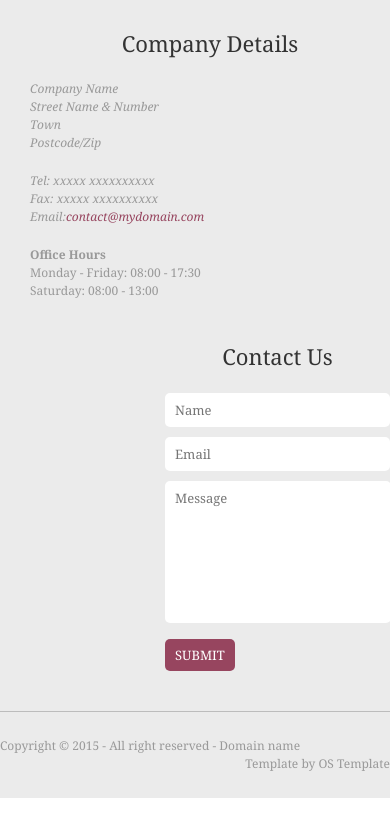
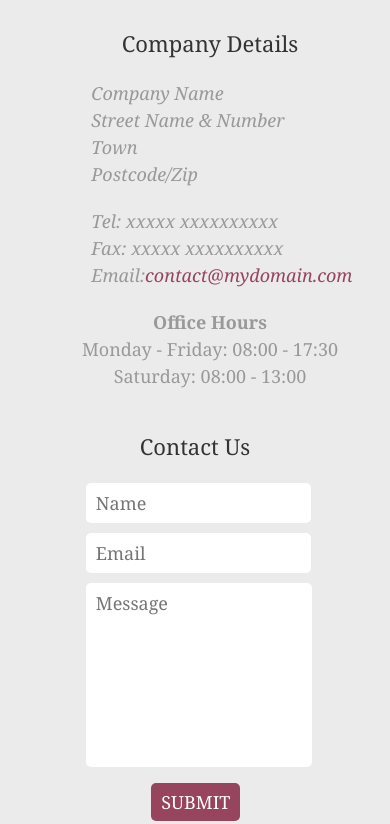
Before and after one commit to dykyiivan/Imaginative-light, a plain HTML site: page index.html in a window 390 px wide. Shown: the part 4855-5679 px from the top of the page. Before the commit the page ends 5653 px from the top, so only its background shows below. Drawn offline with Linux system fonts and the light colour scheme.

Commit message:
responsive main page for iphone 6

```diff
--- a/css/style.css
+++ b/css/style.css
@@ -161,7 +161,6 @@ img {
 @media (max-width: 460px){
 	.register li a {
 		font-size: 19px;
-
 	}
 }
 
@@ -230,7 +229,6 @@ img {
 	text-decoration: none;
 }
 
-
 @media (max-width: 460px){
 	.logo{
 		margin-left: 20%;
@@ -245,7 +243,6 @@ img {
 	padding-left: 5px;
 }
 
-
 #search {
 	float: right;
 }
@@ -255,7 +252,6 @@ img {
 		margin-right: 10%;
 	}
 }
-
 
 .text {
 	border-radius: 5px 0 0 5px;
@@ -322,13 +318,11 @@ img {
 	list-style: none;
 }
 
-
 @media(max-width: 460px){
 	.nav li {
 		float: none;
 	}
 }
-
 
 .nav li a {
 	color: #fff;
@@ -341,7 +335,6 @@ img {
 @media (max-width: 460px) {
 	.nav li a {
 		font-size: 18px;
-
 	}
 }
 
@@ -589,8 +582,8 @@ h3.border {
 
 @media (max-width: 460px) {
 	.services p {
+		font-size: 23px;
 		margin-left: 0;
-		font-size: 23px;
 	}
 }
 
@@ -606,8 +599,8 @@ h3.border {
 @media (max-width: 460px) {
 	.services-img {
 		float: none;
+		height: 100px;
 		margin-left: 25%;
-		height: 100px;
 		width: 50%;
 	}
 }
@@ -844,7 +837,6 @@ blockquote {
 	}
 }
 
-
 /* BLOCK CONTACT US */
 
 .contact-us {
@@ -989,6 +981,14 @@ address {
 	font-size: 12px;
 }
 
+@media (max-width: 460px) {
+	address{
+		font-size: 18px;
+		padding: 0 17%;
+
+	}
+}
+
 address a {
 	color: #97455f;
 	text-decoration: none;
@@ -1008,14 +1008,38 @@ address a:hover {
 	font-weight: bold;
 }
 
+@media (max-width: 460px) {
+	.footer-center h5{
+		font-size: 18px;
+		text-align: center;
+
+	}
+}
+
 .footer-center p {
 	color: #999;
 	font-size: 12px;
 }
 
+@media (max-width: 460px) {
+	.footer-center p{
+		font-size: 18px;
+		text-align: center;
+
+	}
+}
+
 .footer-right {
 	float: right;
 	max-width: 225px;
+}
+
+@media (max-width: 460px) {
+	.footer-right{
+		float: none;
+		max-width: 100%;
+		padding: 0 22%;
+	}
 }
 
 .form-contact-text {
@@ -1030,6 +1054,12 @@ address a:hover {
 	outline: none;
 	padding: 8px 10px;
 	width: 225px;
+}
+
+@media (max-width: 460px) {
+	.form-contact-text {
+		font-size: 18px;
+	}
 }
 
 input[type=text]:focus {
@@ -1051,6 +1081,12 @@ textarea {
 	width: 206px;
 }
 
+ @media (max-width: 460px) {
+	textarea {
+		font-size: 18px;
+	}
+}
+
 .form-contact-submit{
 	background: #97455f;
 	border-radius: 5px;
@@ -1064,10 +1100,16 @@ textarea {
 	text-transform: uppercase;
 }
 
+@media (max-width: 460px) {
+	.form-contact-submit {
+		font-size: 18px;
+		margin: 0 30%;
+	}
+}
+
 .copyright {
 	border-top: 1px solid #bcbcbc;
 }
-
 
 .copyright-wrapper {
 	color: #999;
@@ -1088,6 +1130,24 @@ textarea {
 	float: left;
 }
 
+@media (max-width: 460px) {
+	.left {
+		float: none;
+		font-size: 18px;
+		text-align: center;
+		margin-bottom: 15px;
+	}
+}
+
 .right {
 	float: right;
 }
+
+@media (max-width: 460px) {
+	.right {
+		float: none;
+		font-size: 18px;
+		text-align: center;
+
+	}
+}
```
